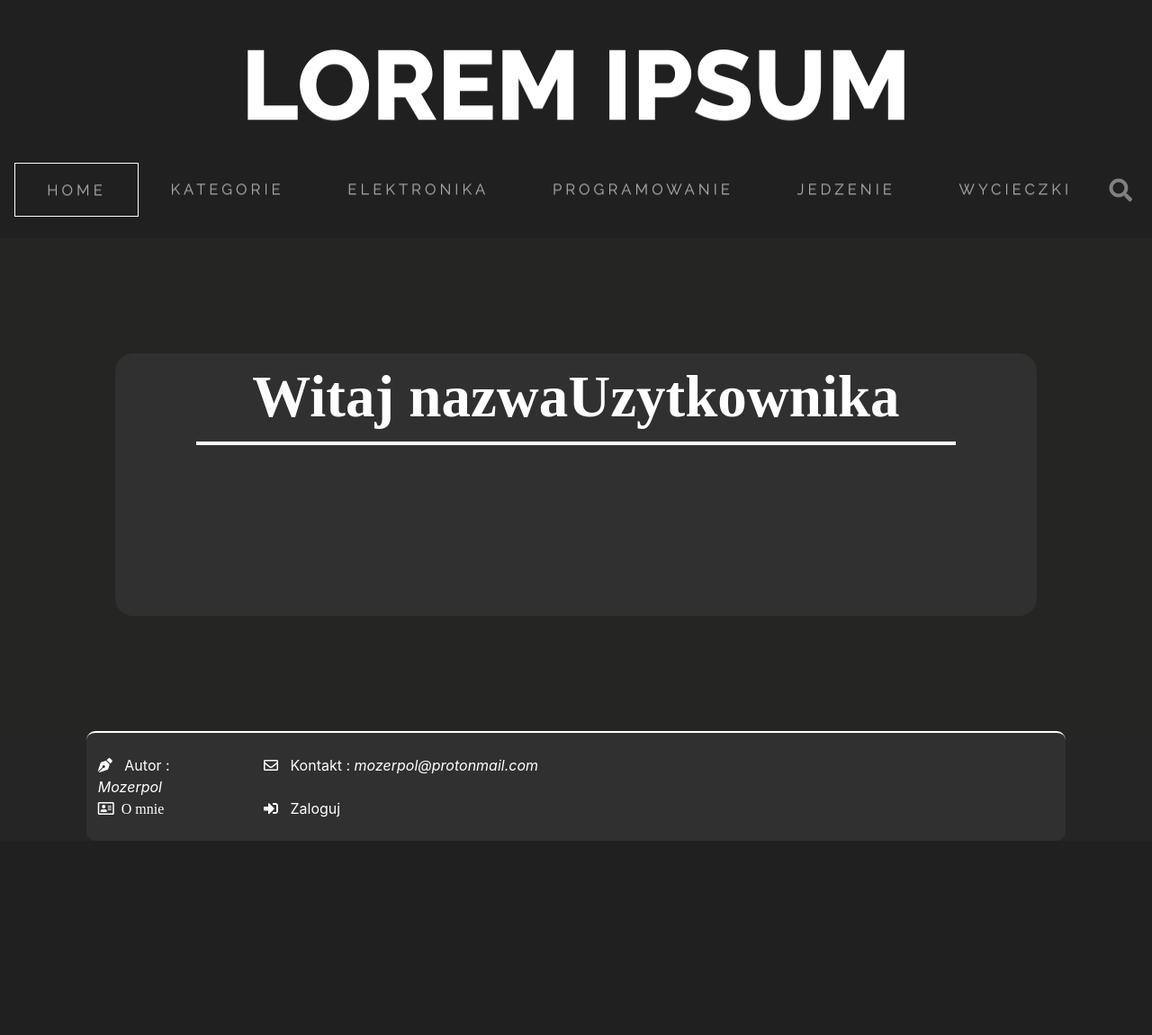
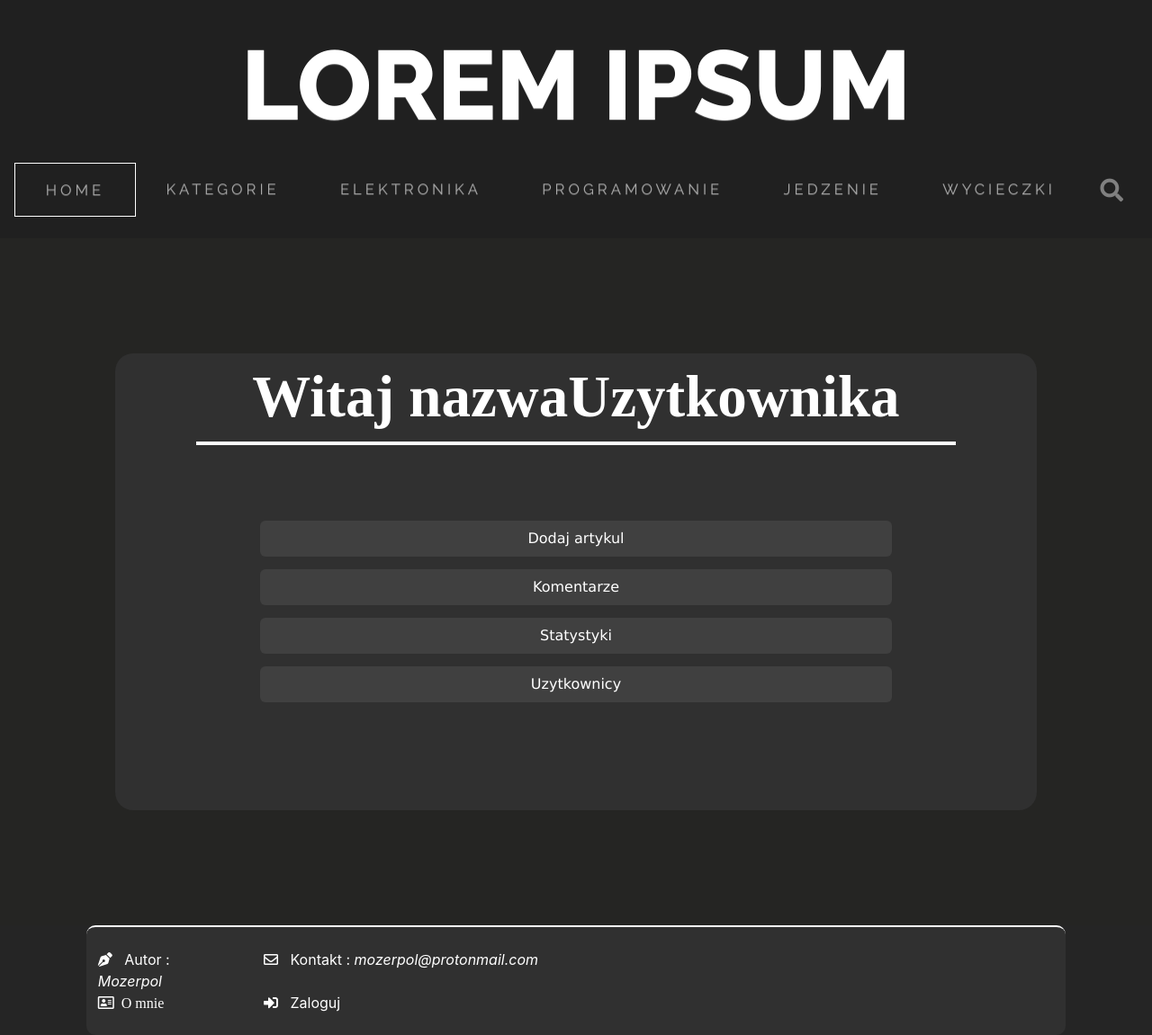
Before and after one commit to mozerpol/mozerpolWebsite, a Flask app: page /menu/managamentPage in a window 1280 px wide. Shown: the whole page at 90% size. Before the commit the page ends 935 px from the top, so only its background shows below. Run offline with Flask 2, Linux system fonts and the light colour scheme; some libraries are stand-ins or nearby versions.

Commit message:
Add buttons and simple view to managamentPage.html

```diff
--- a/app/static/managamentPageStyle.css
+++ b/app/static/managamentPageStyle.css
@@ -0,0 +1,14 @@
+button
+{
+	border: none;
+	padding: 8px 16px;
+	margin-bottom: 2%;
+	color: white;
+	background-color: inherit;
+	background-color: #404040;
+	border-radius: 6px;
+}
+button:hover
+{
+	font-weight:bold;
+}
--- a/app/templates/articleTemplate.html
+++ b/app/templates/articleTemplate.html
@@ -4,8 +4,6 @@
 
 {% block headBlock %}
     <link rel="stylesheet" type="text/css" href="{{ url_for('static', filename='articleTemplateStyle.css') }}">
-    <link href="https://cdn.jsdelivr.net/npm/summernote@0.8.16/dist/summernote.min.css" rel="stylesheet">
-    <script src="https://cdn.jsdelivr.net/npm/summernote@0.8.16/dist/summernote.min.js"></script>
     <!-- trzy ponizsze skrypty sa dla summernote. Ogolnie mega dziwna sprawa i taka srednia ;/ Bo w szkielet.html juz laduje skrypt 3.4.1.slim.min.js, ale tutaj musze jeszcze raz, bo
     inaczej summer note nie dziala. W sensie jak nie dam tutaj i w szkielet.html to summernote nie dziala :(-->
     <script src="https://code.jquery.com/jquery-3.4.1.slim.min.js"
--- a/app/templates/loginPage.html
+++ b/app/templates/loginPage.html
@@ -11,6 +11,7 @@
     <label for="lname">Haslo:</label><br>
     <input type="password" id="lname" name="lname"><br><br>
     <input type="submit" value="Submit">
+    DODAC CAPTCHE
 </form>
 
 {% endblock %}
--- a/app/templates/managamentPage.html
+++ b/app/templates/managamentPage.html
@@ -1,10 +1,50 @@
 {% extends "greyBodyContainer.html" %}
 {% block pageTitle %}Witaj nazwaUzytkownika{% endblock%}
-{% block headForCategories %}<link rel="stylesheet" type="text/css" href="{{ url_for('static', filename='managamentPageStyle.css.css') }}">{% endblock %}
+{% block headForCategories %}
+    <link rel="stylesheet" type="text/css"
+    href="{{ url_for('static', filename='managamentPageStyle.css') }}">
+	<script type="text/javascript">
+    function showDiv(id)
+    {
+        var x = document.getElementById(id);
+        if (x.style.display == "block")
+        {
+            x.style.display = "none"
+        } else
+        {
+            x.style.display = "block"
+        }
+    }
+  	</script>
+{% endblock %}
 
 {% block titleOfTheArticle %}Witaj nazwaUzytkownika{% endblock %}
 
 {% block articleContent %}
-<div class="row">
+<div class="row" style="color: white;">
+
+    <button onclick="showDiv('addArticle')" class="col-xl-12">Dodaj artykul</button>
+    <div id="addArticle" style="display:none; color: white;">
+	    1. tytul <br>
+	    2. data <br>
+	    3. tagi/kategoria <br>
+	</div> <!-- koniec addArticle -->
+    <button onclick="showDiv('lastComment')" class="col-xl-12">Komentarze</button>
+    <div id="lastComment" style="display:none; color: white;">
+        1. gdzie pojawily sie komentarze i ile pod danym tematem <br>
+        2. wyczysc powiadomienia <br>
+	</div> <!-- koniec lastComment -->
+    <button onclick="showDiv('checkStats')" class="col-xl-12">Statystyki</button>
+    <div id="checkStats" style="display:none; color: white;">
+        1. statystyki dot. kazdego z osobna artykulu (ile odwiedzin, komentarzy itp.) <br>
+        2. lacznie wejsc na strone <br>
+	</div> <!-- koniec checkStats -->
+	<button onclick="showDiv('users')" class="col-xl-12">Uzytkownicy</button>
+    <div id="users" style="display:none; color: white;">
+        1. zablokuj IP <br>
+        2. lista blokowanych adresow <br>
+		3. nazwa uzytkownika <br>
+        4. uprawnienia uzytkownika <br>
+	</div> <!-- koniec checkStats -->
 </div> <!-- koniec row -->
 {% endblock %}
```
